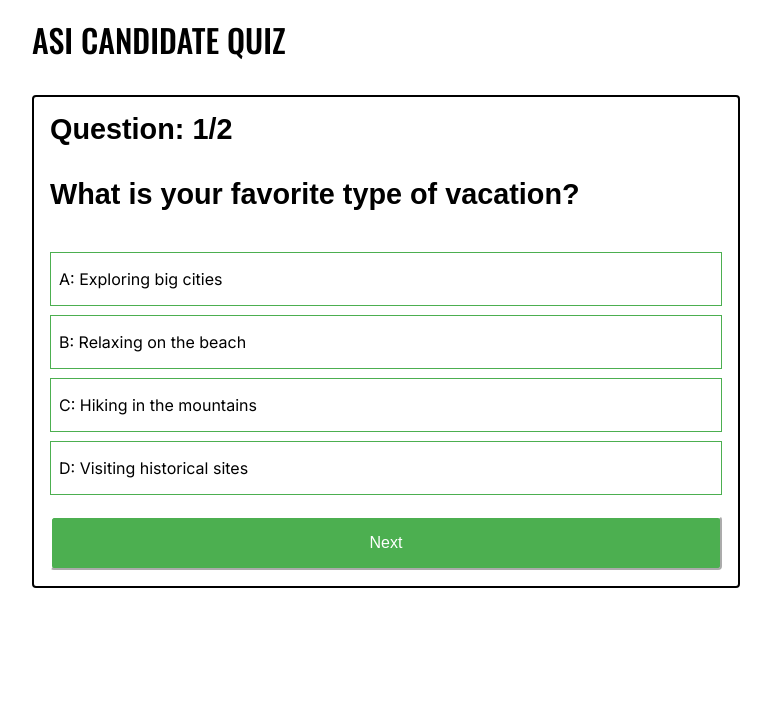
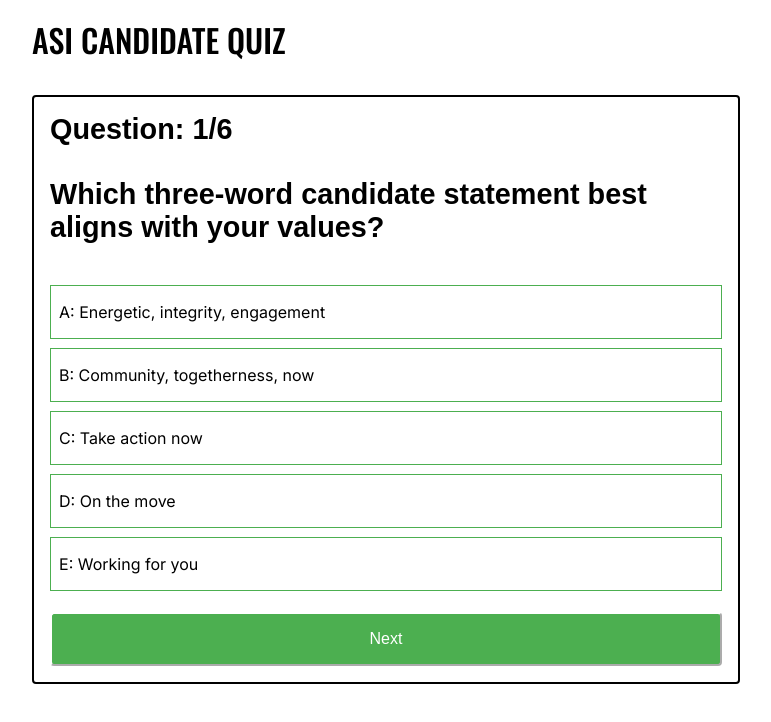
Before and after one commit to Sohini-pillay/asi-candidate-quiz, a Next.js app: page /quiz in a window 1280 px wide. Shown: the top 722 px of the page, without its empty margins (254-1025 px from the left). Built offline with nearby package versions, Linux system fonts and the light colour scheme.

Commit message:
quiz questions added

```diff
--- a/app/data.js
+++ b/app/data.js
@@ -3,29 +3,76 @@ export const quiz = {
     questions: [
       {
         id: 1,
-        question: 'What is your favorite type of vacation?',
+        question: 'Which three-word candidate statement best aligns with your values?',
         answers: {
-          A: 'Exploring big cities',
-          B: 'Relaxing on the beach',
-          C: 'Hiking in the mountains',
-          D: 'Visiting historical sites'
+          A: 'Energetic, integrity, engagement',
+          B: 'Community, togetherness, now',
+          C: 'Take action now ',
+          D: 'On the move',
+          E: 'Working for you'
         },
       },
       {
         id: 2,
-        question: 'What kind of movies do you prefer?',
+        question: 'Which campus program do you most want next year’s ASI president to improve?',
         answers: {
-          A: 'Action and adventure',
-          B: 'Romantic comedies',
-          C: 'Documentaries',
-          D: 'Science fiction'
+          A: 'Lighting for campus safety',
+          B: 'Providing more resources for clubs and student groups',
+          C: 'Transportation safety, including pedestrians, bikers and bike lockers',
+          D: 'On-campus parking',
+          E: 'Improving advertising and access to ASI events'
+        },
+      },
+      {
+        id: 3,
+        question: 'How do you want the ASI president to help foster a sense of community on campus?',
+        answers: {
+          A: 'Write resolutions focused on inclusivity',
+          B: 'Attend campus events and clubs on a weekly basis',
+          C: 'Support clubs financially to promote growth',
+          D: 'Increase student involvement and awareness of ASI ',
+          E: 'Increase student input/feedback'
+        },
+      },
+      {
+        id: 4,
+        question: 'How would you like to see student voices promoted on campus?',
+        answers: {
+          A: 'Focusing ASI initiatives on current students’ needs rather than future students',
+          B: 'Creating partnerships between ASI and other clubs',
+          C: 'Expanding student voices off-campus by partnering with the Student Community Liaison Committee',
+          D: 'Creating a more diverse representative body, thereby representing more students',
+          E: 'Direct student feedback through surveys'
+        },
+      },
+      {
+        id: 5,
+        question: 'What unique perspective would you most like to see in your ASI president?',
+        answers: {
+          A: 'Knowledge of safety concerns facing students on campus',
+          B: 'Study abroad perspective of ASI/“outside” candidate',
+          C: 'Creating mental-health policies on campus',
+          D: 'Transfer student perspective',
+          E: 'Experience as a political advocate/lobbyist for state legislature'
+        },
+      },
+      {
+        id: 6,
+        question: 'What do you see being the biggest priority for the ASI President?',
+        answers: {
+          A: 'Current short-term issues facing students',
+          B: 'Connecting more with student organizations',
+          C: 'Increasing funding for student organizations',
+          D: 'Making information more accessible and transparent',
+          E: 'Improving late-night student study spots/food on campus'
         },
       },
     ],
     results: {
-      A: 'Outcome for mostly A answers',
-      B: 'Outcome for mostly B answers',
-      C: 'Outcome for mostly C answers',
-      D: 'Outcome for mostly D answers',
+      A: 'Scott Drouin',
+      B: 'Marlena Deleeuw',
+      C: 'Ashleigh Spragins',
+      D: 'Julian (JT) Hernandez',
+      E: 'Jordan Schleifer'
     }
   };
--- a/app/quiz/page.jsx
+++ b/app/quiz/page.jsx
@@ -24,7 +24,7 @@ const Page = () => {
   };
 
   const calculateResult = () => {
-    let answerFrequency = { A: 0, B: 0, C: 0, D: 0 };
+    let answerFrequency = { A: 0, B: 0, C: 0, D: 0, E: 0 };
     Object.values(selectedAnswers).forEach(answer => {
       answerFrequency[answer] = (answerFrequency[answer] || 0) + 1;
     });
@@ -38,7 +38,7 @@ const Page = () => {
     // Handling multiple top results
     if (topCategories.length > 1) {
       // If you want to return a string indicating a tie
-      return `Tie between: ${topCategories.join(', ')}.`;
+      return `Tie between ${topCategories.map(category => quiz.results[category]).join(' and ')}.`;
       // If you want to return an array of tied results for further processing
       // return topCategories.map(category => results[category]);
     } else {
@@ -71,7 +71,7 @@ const Page = () => {
       ) : (
         <div className='quiz-container'>
           <h3>Results</h3>
-          <p>Your Personality Type: {calculateResult()}</p>
+          <p>Your ASI Presidential Candidate Match: {calculateResult()}</p>
           <button onClick={() => window.location.reload()}>Restart</button>
         </div>
       )}
```
